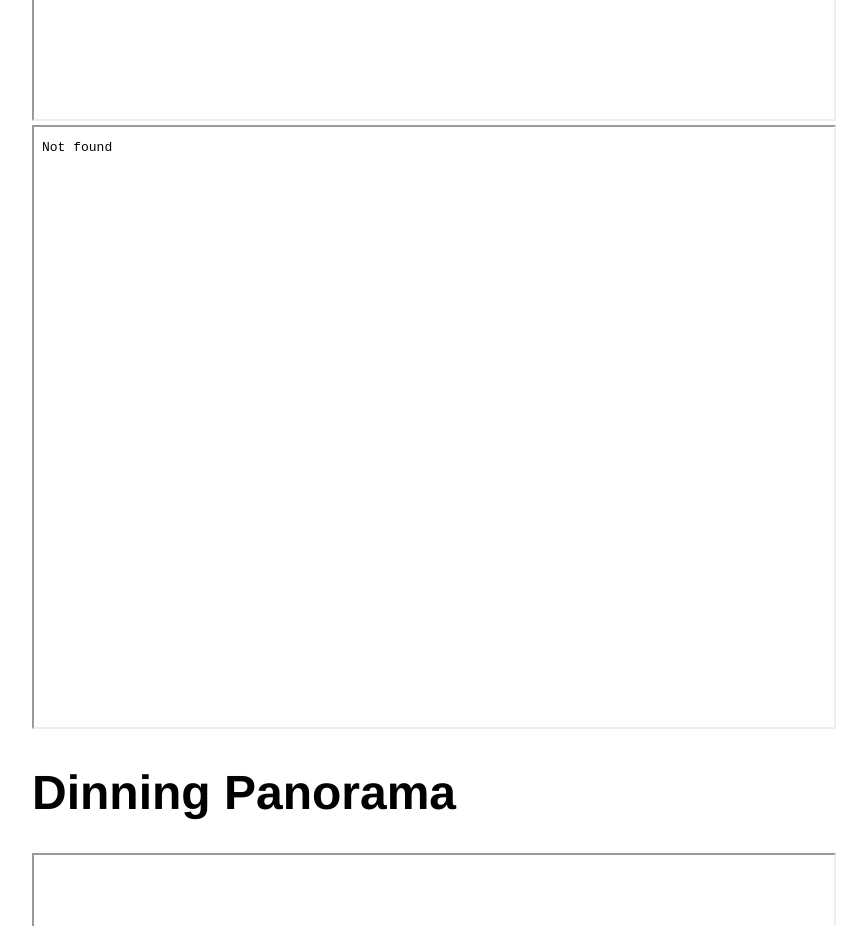
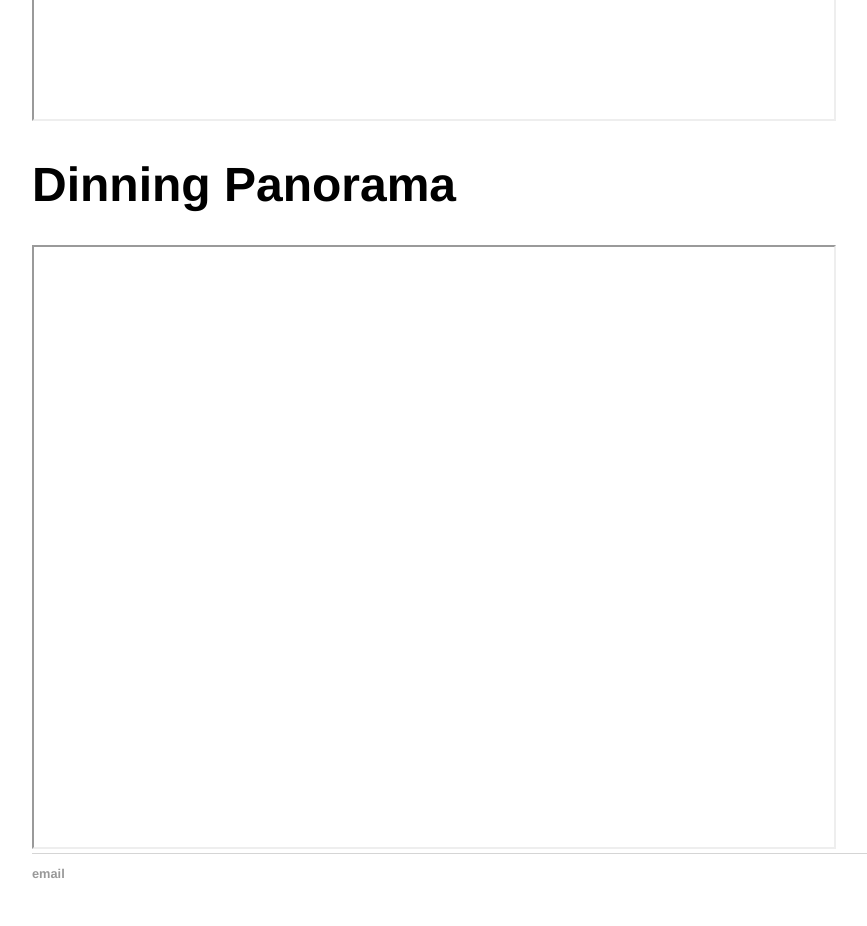
Before and after one commit to WigglyWombat/WigglyWombat.github.io, a plain HTML site: page index.html in a window 1280 px wide. Shown: the part 680-1606 px from the top of the page, without its empty margins (160-1027 px from the left). Drawn offline with Linux system fonts and the light colour scheme.

Commit message:
Update index.html

```diff
--- a/index.html
+++ b/index.html
@@ -15,7 +15,7 @@
 		<div class="container">
     		<div class="blurb">
         		<h1>Gather Panorama</h1>
-				 <iframe src="https://wigglywombat.github.io/Gather/Gather.html" width="800" height="600" allowFullScreen></iframe> <iframe src="1. http://www.garnettplace.net/tours/new/Gather/Gather.html" width="800" height="600" allowFullScreen></iframe>
+				 <iframe src="https://wigglywombat.github.io/Gather/Gather.html" width="800" height="600" allowFullScreen></iframe>
 			<h1>Dinning Panorama</h1>
 				 <iframe src="https://wigglywombat.github.io/Dinning/Dinning.html" width="800" height="600" allowFullScreen></iframe>
     		</div><!-- /.blurb -->
```
